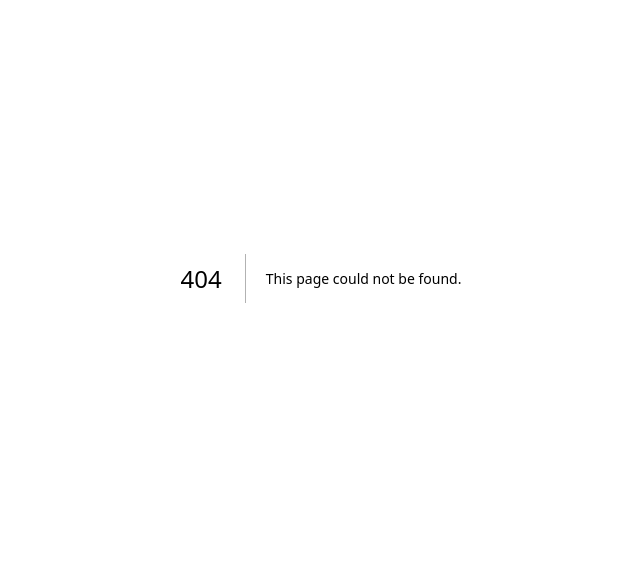
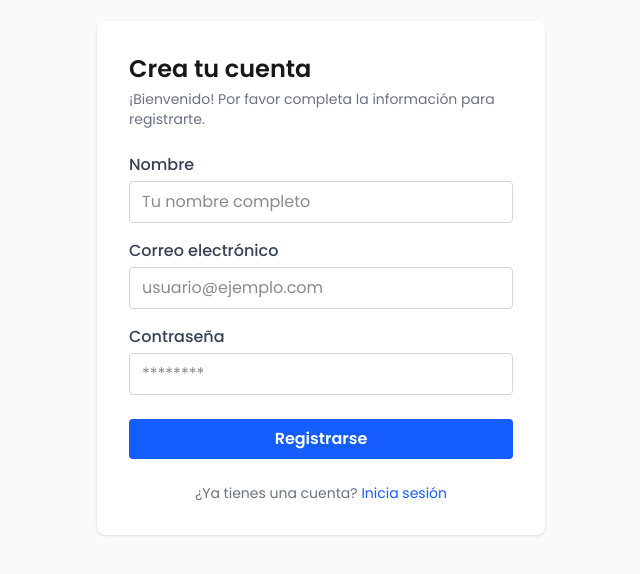
Before and after one commit to RealStateDev/backend_real_state_ai, a Next.js app: page /registerPage in a window 1280 px wide. Before the commit this address had no page. Shown: the part 122-696 px from the top of the page, without its empty margins (319-959 px from the left). Built offline with nearby package versions, Linux system fonts and the light colour scheme.

Commit message:
add login and register pages

```diff
--- a/src/app/dashboard/page.tsx
+++ b/src/app/loginPage/page.tsx
@@ -1,6 +1,7 @@
 import Image from "next/image";
+import Link from 'next/link';
 
-export default function Dashboard() {
+export default function loginPage() {
     return (
         <main className="min-h-screen flex items-center justify-center bg-gray-50 px-4">
             {/*
@@ -63,9 +64,9 @@ export default function Dashboard() {
 
                 <p className="text-center text-sm text-gray-500 mt-6">
                     ¿No tiene una cuenta?{' '}
-                    <a href="#" className="text-blue-600 hover:underline">
+                    <Link href="/registerPage" className="text-blue-600 hover:underline">
                         Registrarse
-                    </a>
+                    </Link>
                 </p>
             </div>
         </main>
--- /dev/null
+++ b/src/app/registerPage/page.tsx
@@ -0,0 +1,91 @@
+import React from "react";
+import Link from 'next/link';
+// import Image from "next/image";
+
+export default function registerPage() {
+  return (
+    <main className="min-h-screen flex items-center justify-center bg-gray-50 px-4">
+      {/*
+        1. min-h-screen: la altura ocupa la pantalla completa
+        2. flex items-center justify-center: centrado vertical y horizontal
+        3. px-4: un pequeño padding horizontal para pantallas muy pequeñas
+      */}
+
+      <div className="max-w-md w-full bg-white p-8 rounded-lg shadow">
+        {/* Encabezado */}
+        <div className="mb-6">
+          <h1 className="text-2xl font-bold">Crea tu cuenta</h1>
+          <p className="text-sm text-gray-500 mt-1">
+            ¡Bienvenido! Por favor completa la información para registrarte.
+          </p>
+        </div>
+
+        {/* Formulario */}
+        <form>
+          {/* Campo Nombre */}
+          <div className="mb-4">
+            <label
+              htmlFor="name"
+              className="block text-gray-700 font-medium mb-1"
+            >
+              Nombre
+            </label>
+            <input
+              id="name"
+              type="text"
+              placeholder="Tu nombre completo"
+              className="w-full border border-gray-300 rounded px-3 py-2 focus:outline-none focus:border-blue-500"
+            />
+          </div>
+
+          {/* Campo Email */}
+          <div className="mb-4">
+            <label
+              htmlFor="email"
+              className="block text-gray-700 font-medium mb-1"
+            >
+              Correo electrónico
+            </label>
+            <input
+              id="email"
+              type="email"
+              placeholder="usuario@ejemplo.com"
+              className="w-full border border-gray-300 rounded px-3 py-2 focus:outline-none focus:border-blue-500"
+            />
+          </div>
+
+          {/* Campo Password */}
+          <div className="mb-6">
+            <label
+              htmlFor="password"
+              className="block text-gray-700 font-medium mb-1"
+            >
+              Contraseña
+            </label>
+            <input
+              id="password"
+              type="password"
+              placeholder="********"
+              className="w-full border border-gray-300 rounded px-3 py-2 focus:outline-none focus:border-blue-500"
+            />
+          </div>
+
+          {/* Botón de envío */}
+          <button
+            type="submit"
+            className="w-full bg-blue-600 hover:bg-blue-700 text-white py-2 px-4 rounded font-semibold transition-colors"
+          >
+            Registrarse
+          </button>
+        </form>
+
+        <p className="text-center text-sm text-gray-500 mt-6">
+          ¿Ya tienes una cuenta?{" "}
+          <Link href="/loginPage" className="text-blue-600 hover:underline">
+            Inicia sesión
+          </Link>
+        </p>
+      </div>
+    </main>
+  );
+}
```
Also changed, not shown: package.json (+8 -8 lines), 1 other file (tests, documents, lock files or other folders).
